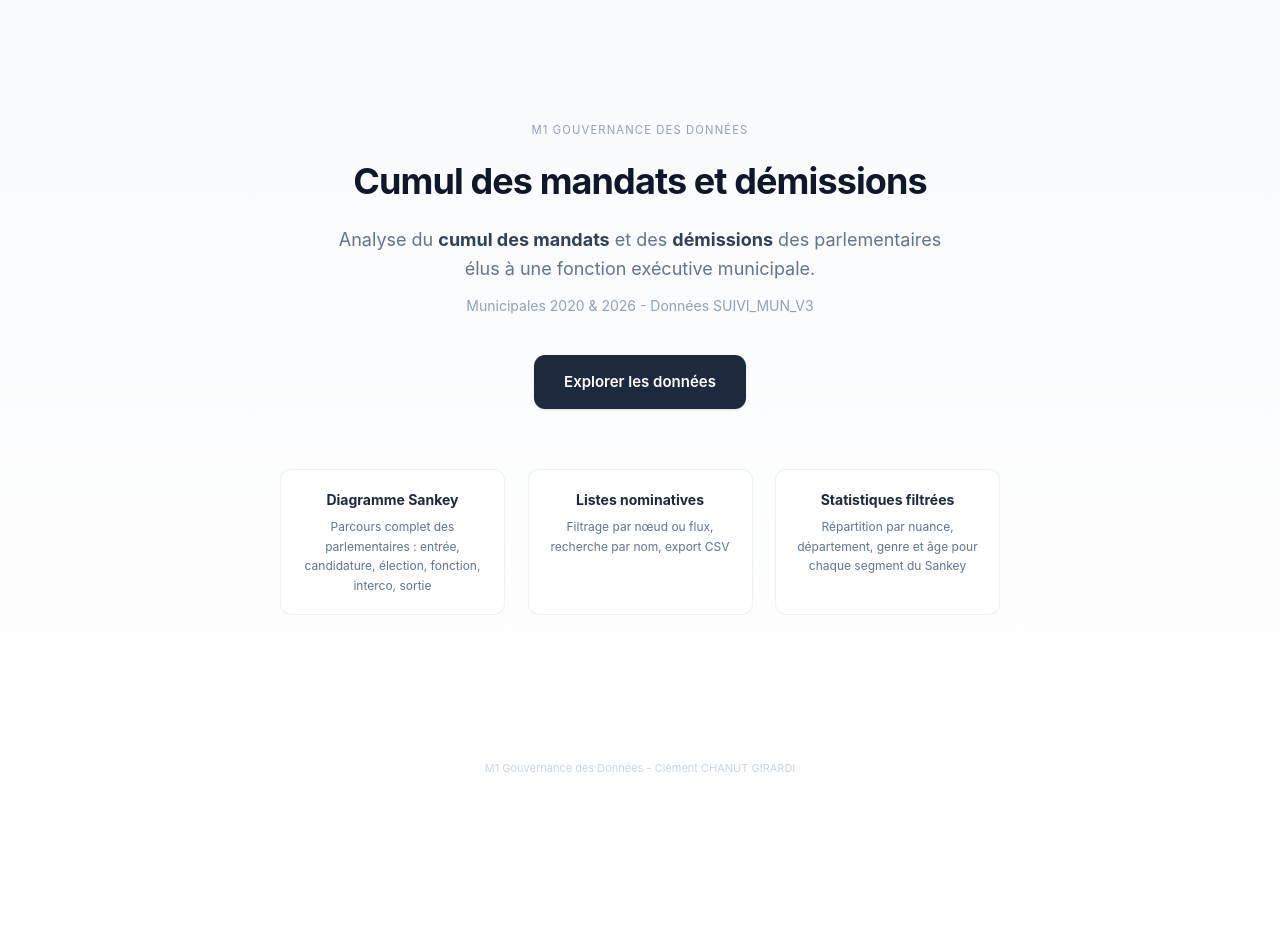
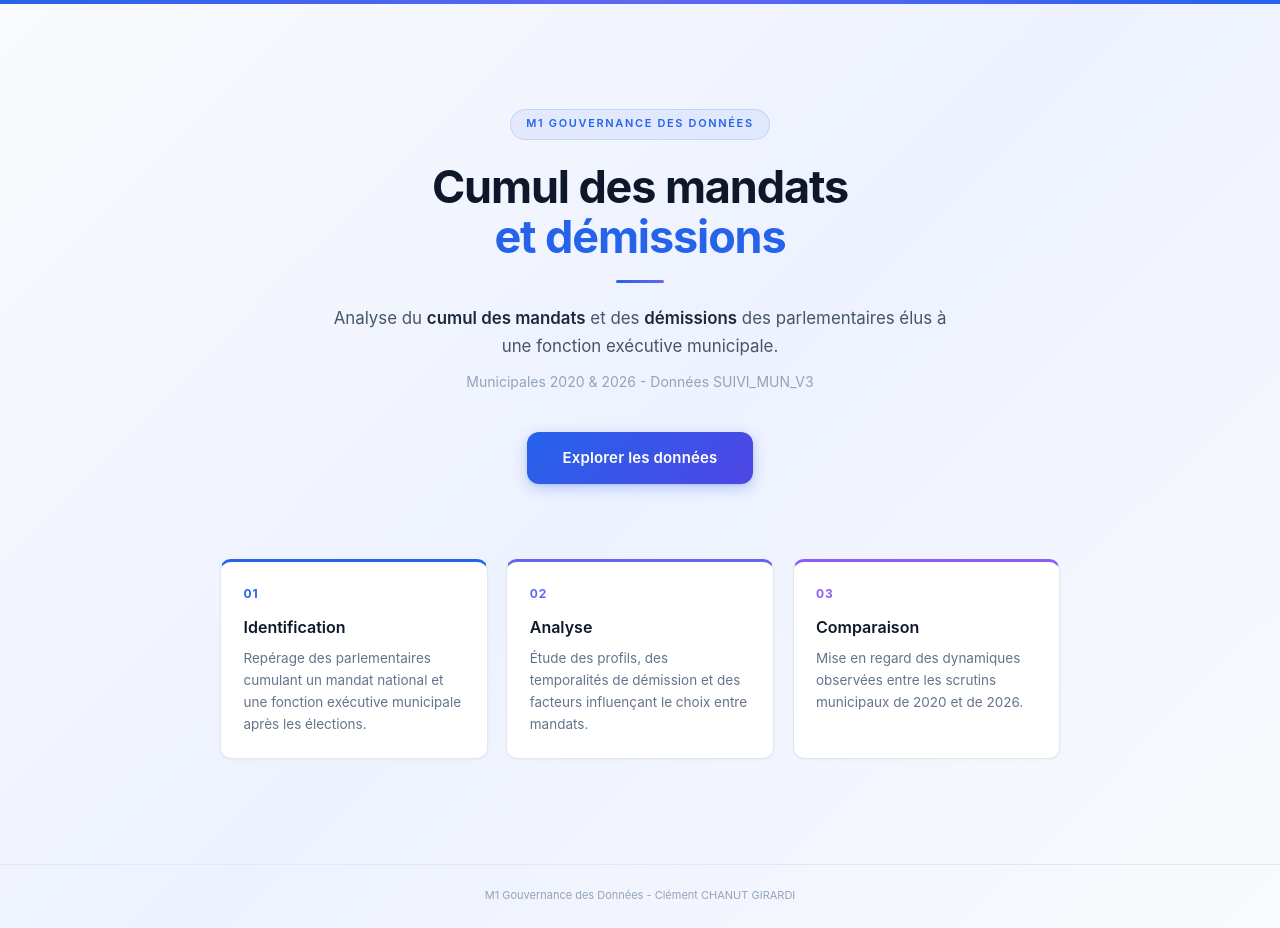
Before and after one commit to PrupoCG/cumulAnael, a Next.js app in the folder frontend/: page / in a window 1280 px wide. Before the commit the page ends 800 px from the top, so only its background shows below. Built offline with nearby package versions, Linux system fonts and the light colour scheme.

Commit message:
Landing page - design institutionnel moderne avec accents bleu-indigo

```diff
--- a/frontend/app/page.tsx
+++ b/frontend/app/page.tsx
@@ -1,60 +1,128 @@
+"use client";
+
 import Link from "next/link";
 
 export default function Home() {
   return (
-    <div className="min-h-screen bg-gradient-to-b from-slate-50 to-white flex flex-col">
-      {/* Hero */}
-      <main className="flex-1 flex flex-col items-center justify-center px-4 py-16 md:py-24">
-        <p className="text-xs tracking-widest uppercase text-slate-400 mb-4">
+    <div className="min-h-screen flex flex-col" style={{ background: "linear-gradient(135deg, #f8fafc 0%, #eef2ff 50%, #f8fafc 100%)" }}>
+      {/* Ligne d'accent */}
+      <div className="h-1 w-full" style={{ background: "linear-gradient(90deg, #2563eb, #6366f1, #2563eb)" }} />
+
+      <main className="flex-1 flex flex-col items-center justify-center px-4 py-20 md:py-28">
+        {/* Badge contexte */}
+        <span
+          className="inline-block mb-6 px-4 py-1.5 rounded-full text-[11px] font-semibold tracking-[0.15em] uppercase"
+          style={{
+            background: "rgba(37, 99, 235, 0.08)",
+            color: "#2563eb",
+            border: "1px solid rgba(37, 99, 235, 0.15)",
+          }}
+        >
           M1 Gouvernance des Données
+        </span>
+
+        {/* Titre */}
+        <h1
+          className="text-center font-bold tracking-tight leading-[1.1] mb-5"
+          style={{ fontSize: "clamp(2rem, 5vw, 3rem)", color: "#0f172a" }}
+        >
+          Cumul des mandats
+          <br />
+          <span style={{ color: "#2563eb" }}>et démissions</span>
+        </h1>
+
+        {/* Trait décoratif */}
+        <div
+          className="mb-6"
+          style={{
+            width: "48px",
+            height: "3px",
+            borderRadius: "2px",
+            background: "linear-gradient(90deg, #2563eb, #6366f1)",
+          }}
+        />
+
+        {/* Description */}
+        <p className="text-center max-w-2xl leading-relaxed mb-3" style={{ color: "#475569", fontSize: "clamp(1rem, 2.5vw, 1.125rem)" }}>
+          Analyse du <strong style={{ color: "#1e293b", fontWeight: 600 }}>cumul des mandats</strong> et des{" "}
+          <strong style={{ color: "#1e293b", fontWeight: 600 }}>démissions</strong> des parlementaires élus à une fonction exécutive municipale.
         </p>
 
-        <h1 className="text-[28px] md:text-[36px] font-bold text-slate-900 tracking-tight text-center mb-4">
-          Cumul des mandats et démissions
-        </h1>
-
-        <p className="text-slate-500 text-[16px] md:text-[18px] text-center max-w-2xl leading-relaxed mb-3">
-          Analyse du <strong className="text-slate-700">cumul des mandats</strong> et des{" "}
-          <strong className="text-slate-700">démissions</strong> des parlementaires élus à une fonction exécutive municipale.
-        </p>
-        <p className="text-slate-400 text-[14px] text-center max-w-xl leading-relaxed mb-10">
+        <p className="text-center max-w-xl leading-relaxed mb-10" style={{ color: "#94a3b8", fontSize: "14px" }}>
           Municipales 2020 &amp; 2026 - Données SUIVI_MUN_V3
         </p>
 
+        {/* CTA */}
         <Link
           href="/dashboard"
-          className="inline-block px-8 py-4 bg-slate-800 text-white rounded-xl text-[15px] font-semibold hover:bg-slate-700 transition-all duration-300 shadow-sm hover:shadow-md"
+          className="inline-block font-semibold transition-all duration-300"
+          style={{
+            padding: "14px 36px",
+            background: "linear-gradient(135deg, #2563eb, #4f46e5)",
+            color: "#ffffff",
+            borderRadius: "12px",
+            fontSize: "15px",
+            boxShadow: "0 4px 14px rgba(37, 99, 235, 0.3), 0 1px 3px rgba(0, 0, 0, 0.08)",
+            letterSpacing: "0.01em",
+          }}
         >
           Explorer les données
         </Link>
 
-        {/* Features */}
-        <div className="mt-16 grid grid-cols-1 md:grid-cols-3 gap-6 max-w-3xl w-full">
-          <div className="bg-white/80 backdrop-blur-sm border border-slate-200/60 rounded-xl p-5 text-center">
-            <h3 className="text-[14px] font-bold text-slate-800 mb-1.5">Diagramme Sankey</h3>
-            <p className="text-[12px] text-slate-500 leading-relaxed">
-              Parcours complet des parlementaires : entrée, candidature, élection, fonction, interco, sortie
-            </p>
-          </div>
-
-          <div className="bg-white/80 backdrop-blur-sm border border-slate-200/60 rounded-xl p-5 text-center">
-            <h3 className="text-[14px] font-bold text-slate-800 mb-1.5">Listes nominatives</h3>
-            <p className="text-[12px] text-slate-500 leading-relaxed">
-              Filtrage par nœud ou flux, recherche par nom, export CSV
-            </p>
-          </div>
-
-          <div className="bg-white/80 backdrop-blur-sm border border-slate-200/60 rounded-xl p-5 text-center">
-            <h3 className="text-[14px] font-bold text-slate-800 mb-1.5">Statistiques filtrées</h3>
-            <p className="text-[12px] text-slate-500 leading-relaxed">
-              Répartition par nuance, département, genre et âge pour chaque segment du Sankey
-            </p>
-          </div>
+        {/* Cards */}
+        <div className="mt-20 grid grid-cols-1 md:grid-cols-3 gap-5 max-w-4xl w-full">
+          {[
+            {
+              num: "01",
+              title: "Identification",
+              desc: "Repérage des parlementaires cumulant un mandat national et une fonction exécutive municipale après les élections.",
+              accent: "#2563eb",
+            },
+            {
+              num: "02",
+              title: "Analyse",
+              desc: "Étude des profils, des temporalités de démission et des facteurs influençant le choix entre mandats.",
+              accent: "#6366f1",
+            },
+            {
+              num: "03",
+              title: "Comparaison",
+              desc: "Mise en regard des dynamiques observées entre les scrutins municipaux de 2020 et de 2026.",
+              accent: "#8b5cf6",
+            },
+          ].map((card) => (
+            <div
+              key={card.num}
+              className="relative rounded-xl p-6 transition-all duration-300 hover:-translate-y-1 hover:shadow-lg"
+              style={{
+                background: "#ffffff",
+                border: "1px solid #e2e8f0",
+                boxShadow: "0 1px 3px rgba(0, 0, 0, 0.04)",
+                borderTop: `3px solid ${card.accent}`,
+              }}
+            >
+              <span
+                className="block text-[12px] font-bold mb-3"
+                style={{ color: card.accent, letterSpacing: "0.08em" }}
+              >
+                {card.num}
+              </span>
+              <h3 className="text-[16px] font-semibold mb-2" style={{ color: "#0f172a" }}>
+                {card.title}
+              </h3>
+              <p className="text-[13.5px] leading-relaxed" style={{ color: "#64748b" }}>
+                {card.desc}
+              </p>
+            </div>
+          ))}
         </div>
       </main>
 
       {/* Footer */}
-      <footer className="py-6 text-center text-[11px] text-slate-300">
+      <footer
+        className="py-6 text-center text-[11px]"
+        style={{ color: "#94a3b8", borderTop: "1px solid #e2e8f0" }}
+      >
         M1 Gouvernance des Données - Clément CHANUT GIRARDI
       </footer>
     </div>
```
